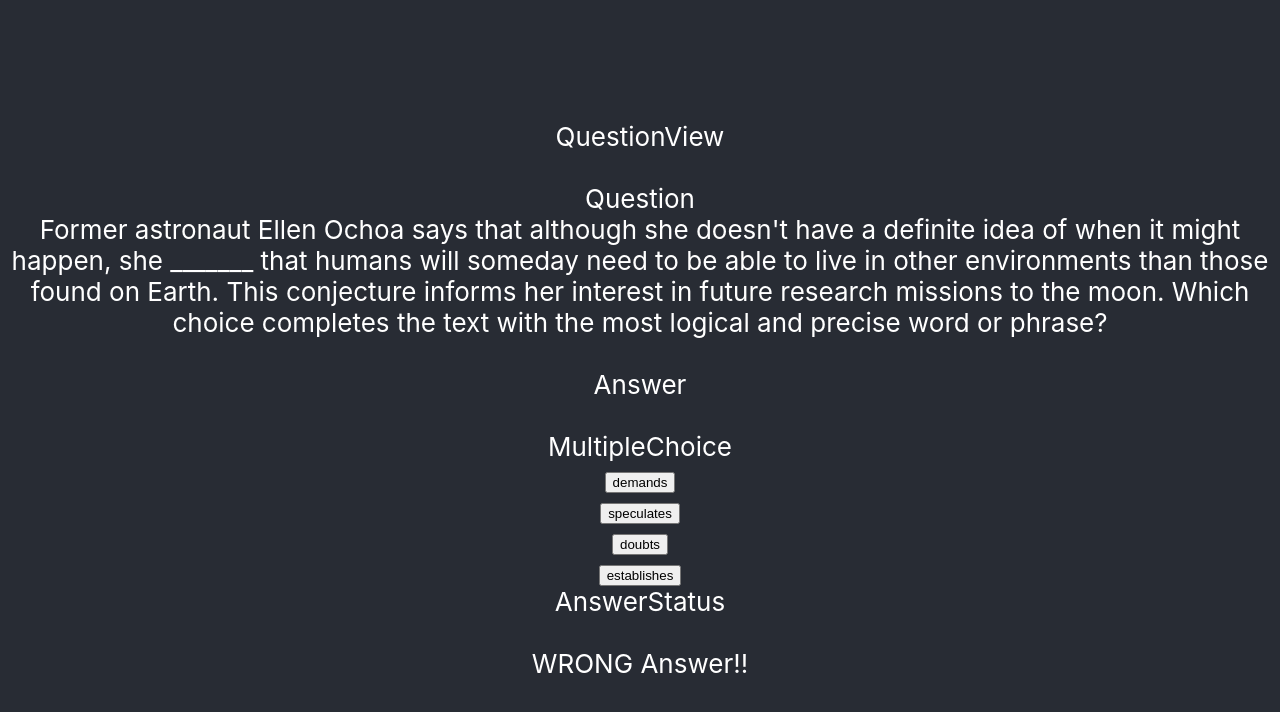
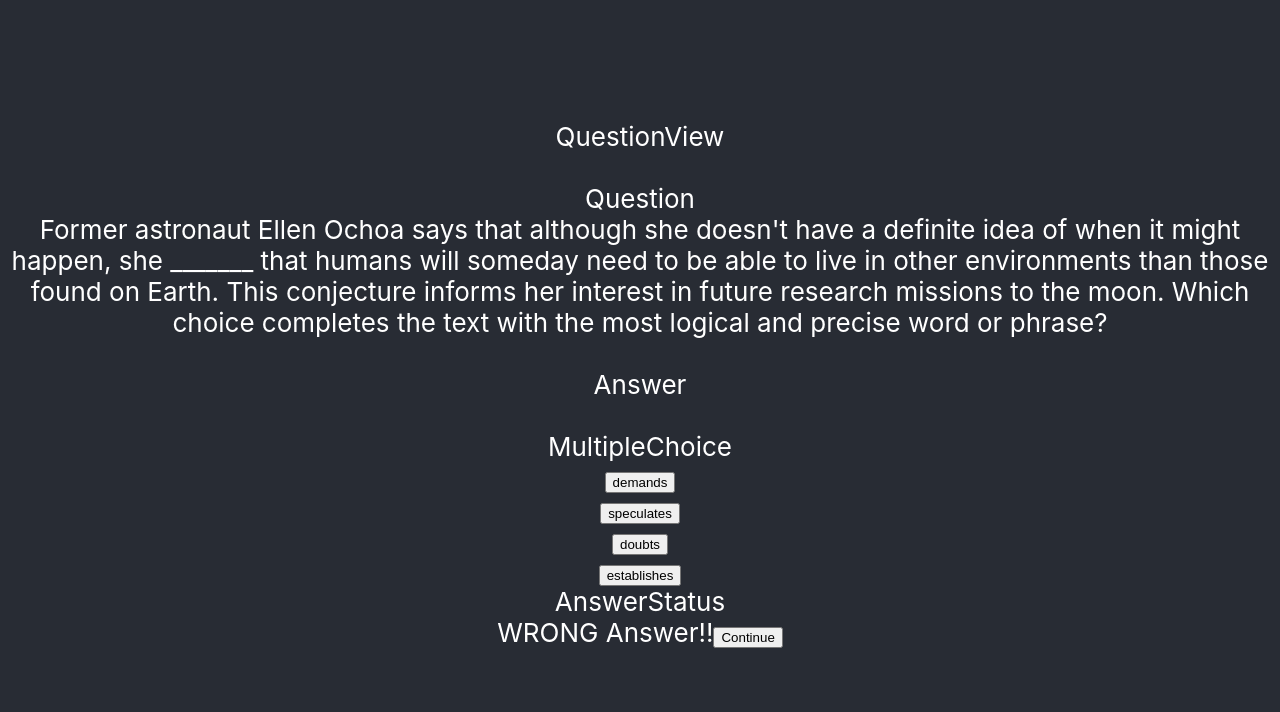
Before and after one commit to datonedoe/tenmill, a React (Create React App) app: page / in a window 1280 px wide. Both pictures are taken after a click on the button "demands". Shown: the top 712 px of the page. Built offline with nearby package versions, Linux system fonts and the light colour scheme.

Commit message:
add continue btn

```diff
--- a/src/components/AnswerStatus.tsx
+++ b/src/components/AnswerStatus.tsx
@@ -9,9 +9,17 @@ function AnswerStatus({ answerStatus }: AnswerStatusProps) {
   return (
     <div className="AnswerStatus">
         <div>AnswerStatus</div>
+        <div>
+          <span>
+            {answerStatus && "Correct Answer!!"}
+            {!answerStatus && "WRONG Answer!!"}
+
+          </span>
+          <span>
+            <button>Continue</button>
+          </span>
+        </div>
         <br/>
-        {answerStatus && "Correct Answer!!"}
-        {!answerStatus && "WRONG Answer!!"}
 
     </div>
   );
```
